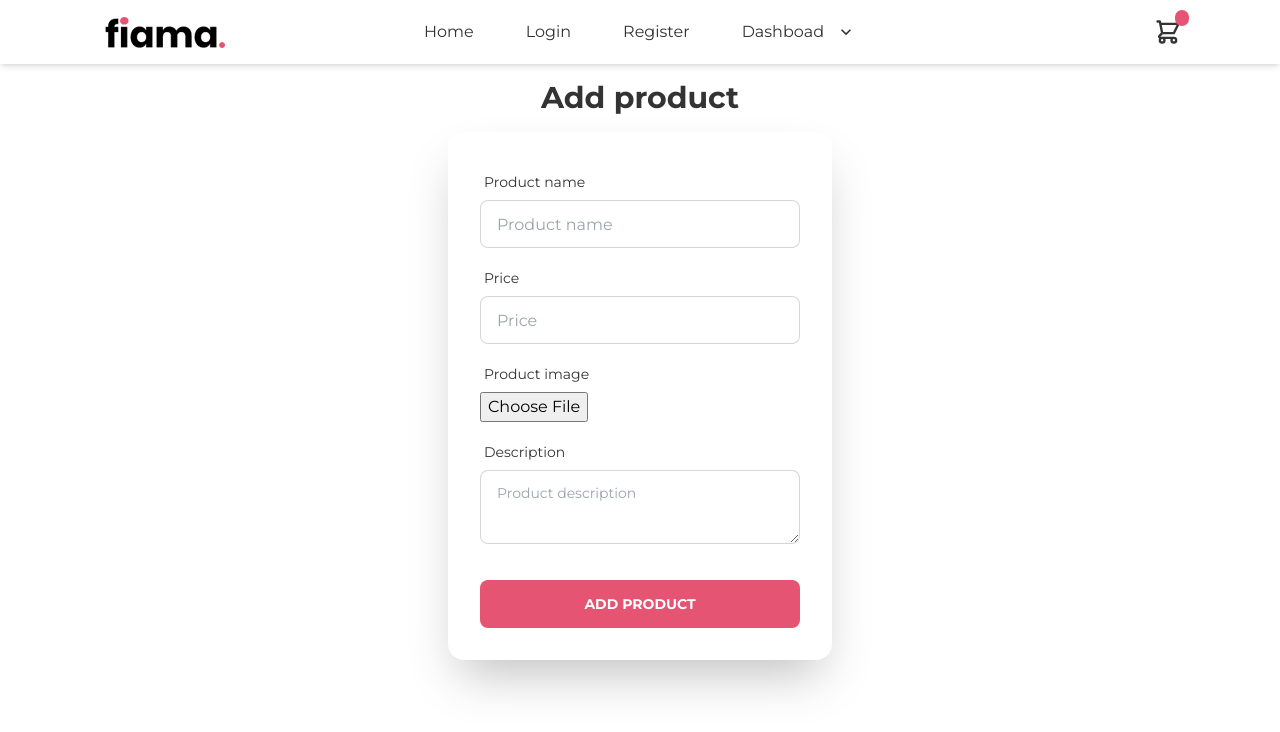
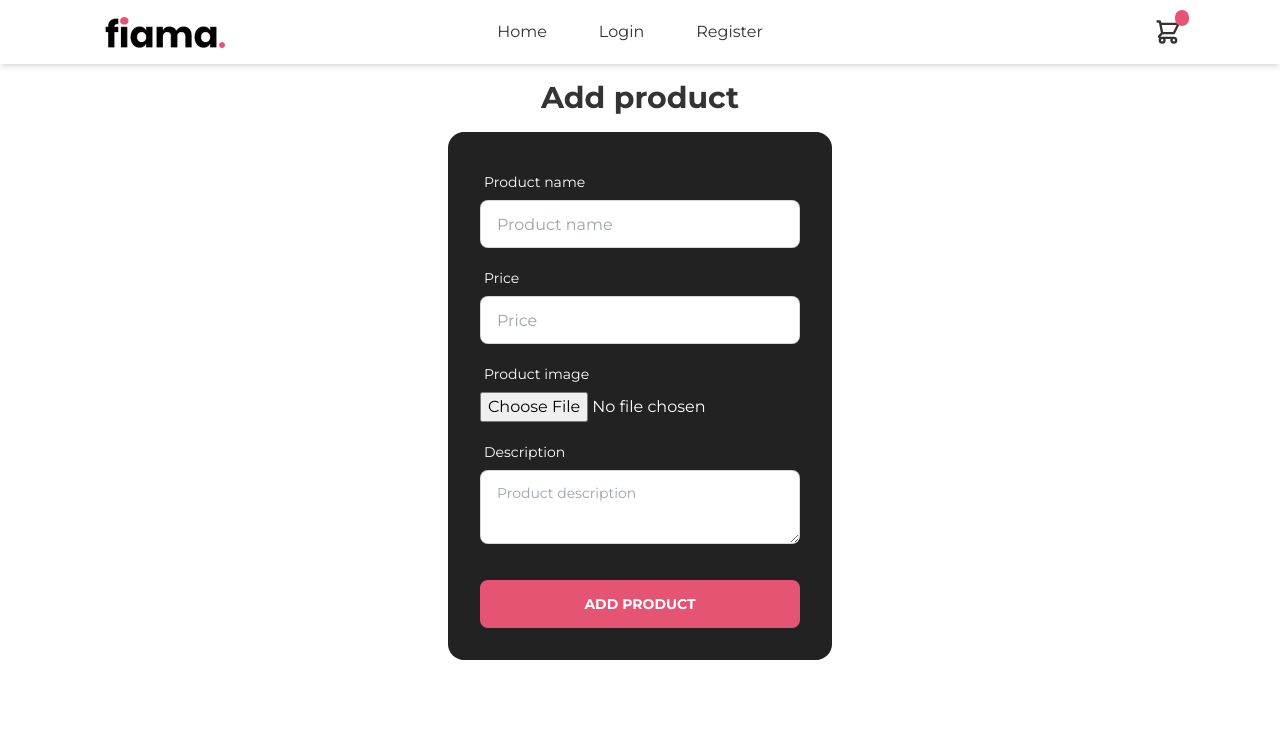
Before and after one commit to sheikh-riyadh/repliq-ecommerce-client, a React (Create React App) app: page /add-product in a window 1280 px wide. Shown: the top 732 px of the page. Built offline with nearby package versions, Linux system fonts and the light colour scheme; no server answers.

Commit message:
created add product page

```diff
--- a/src/Pages/AdminPage/AddProduct/AddProduct.js
+++ b/src/Pages/AdminPage/AddProduct/AddProduct.js
@@ -1,21 +1,19 @@
-import { useContext } from "react";
+import { useState } from "react";
 import { useForm } from "react-hook-form";
 import { toast } from "react-hot-toast";
-import { useNavigate } from "react-router-dom";
-import { AuthContext } from "../../../Context/AuthProvider";
+
 
 const AddProduct = () => {
-    const { user } = useContext(AuthContext)
+    const [loading, setLoading] = useState(false)
     const { register, formState: { errors }, handleSubmit, reset } = useForm();
 
-    const navigate = useNavigate()
-
-
+    /*  */
     const handleOnSubmit = (data) => {
 
+        setLoading(true)
         /* Get form data */
         const {
-            productName, categoryName, condition, price, productLocation, resalePrice, sellerName, userYears, description
+            productName, price, description
         } = data
 
 
@@ -24,36 +22,27 @@ const AddProduct = () => {
         const formData = new FormData()
         formData.append('image', image)
 
+        /* Image upload on imageBB server */
         fetch(`https://api.imgbb.com/1/upload?key=${process.env.REACT_APP_imageBB_api}`, {
             method: 'POST',
             body: formData
         }).then(res => res.json()).then(data => {
             if (data.success) {
-                const carPhoto = data?.data?.display_url;
+                const productImage = data?.data?.display_url;
 
                 const product = {
-                    sellerName,
-                    sellerPhoto: user?.photoURL,
-                    email: user?.email,
                     productName,
-                    carPhoto,
-                    userYears,
-                    condition,
-                    price,
-                    resalePrice,
-                    productLocation,
-                    description,
-                    categoryName,
-                    isVerify: 'false',
-                    postTime: new Date().toLocaleString()
+                    productImage,
+                    price: parseInt(price),
+                    description
                 }
-                saveProduct(product)
+                addProduct(product)
             }
         })
 
         /* Save product to database */
-        const saveProduct = (product) => {
-            fetch(`${process.env.REACT_APP_api_url}/category`, {
+        const addProduct = (product) => {
+            fetch(`${process.env.REACT_APP_api_url}/add-product`, {
                 method: 'POST',
                 headers: {
                     'content-type': 'application/json'
@@ -61,8 +50,8 @@ const AddProduct = () => {
                 body: JSON.stringify(product)
             }).then(res => res.json()).then(data => {
                 if (data.acknowledged) {
+                    setLoading(false)
                     toast.success('Product added succesfull')
-                    navigate('/dashboad/my-products')
                     reset()
                 }
             }).catch(e => console.error(e))
@@ -75,38 +64,38 @@ const AddProduct = () => {
                 <div className="text-center lg:text-left">
                     <h1 className="text-3xl font-bold">Add product</h1>
                 </div>
-                <form onSubmit={handleSubmit(handleOnSubmit)} className="card flex-shrink-0 w-full  max-w-sm shadow-2xl">
+                <form onSubmit={handleSubmit(handleOnSubmit)} className="card flex-shrink-0 w-full bg-primary max-w-sm">
                     <div className="card-body">
                         <div className="form-control">
                             <label className="label">
-                                <span className="label-text">Product name</span>
+                                <span className="label-text text-white">Product name</span>
                             </label>
                             <input {...register('productName', { required: 'This field required' })} type="text" placeholder="Product name" className="input input-bordered" />
                             <p className='text-red-600 font-medium text-start mt-1'>{errors.productName?.message}</p>
                         </div>
                         <div className="form-control">
                             <label className="label">
-                                <span className="label-text">Price</span>
+                                <span className="label-text text-white">Price</span>
                             </label>
-                            <input {...register('price', { required: 'This field required' })} type="text" placeholder="Price" className="input input-bordered" />
+                            <input {...register('price', { required: 'This field required' })} type="number" placeholder="Price" className="input input-bordered" />
                             <p className='text-red-600 font-medium text-start mt-1'>{errors.price?.message}</p>
                         </div>
                         <div className="form-control">
                             <label className="label">
-                                <span className="label-text">Product image</span>
+                                <span className="label-text text-white">Product image</span>
                             </label>
                             <input {...register('productImage', { required: 'This field required' })} type="file" accept='image/*' name='productImage' className='text-white' />
                             <p className='text-red-600 font-medium text-start mt-1'>{errors.productImage?.message}</p>
                         </div>
                         <div className="form-control">
                             <label className="label">
-                                <span className="label-text">Description</span>
+                                <span className="label-text text-white">Description</span>
                             </label>
                             <textarea {...register('description', { required: 'This field required' })} type="text" placeholder="Product description" className="textarea textarea-bordered"></textarea>
                             <p className='text-red-600 font-medium text-start mt-1'>{errors.description?.message}</p>
                         </div>
                         <div className="form-control mt-6">
-                            <button className="hover:text-gray-100 bg-secondary text-white btn border-0">Add Product</button>
+                            <button className="btn-secondary text-white btn border-0">{loading ? "Processing..." : "Add Product"}</button>
                         </div>
                     </div>
                 </form>
--- a/src/Pages/Shared/Header/Header.js
+++ b/src/Pages/Shared/Header/Header.js
@@ -78,6 +78,7 @@ const Header = () => {
                                 {
                                     headerItems()
                                 }
+                                {user?.uid &&
                                     <li tabIndex={0}>
                                         <span className="justify-between">
                                             Dashboad
@@ -98,6 +99,7 @@ const Header = () => {
                                             }
                                         </ul>
                                     </li>
+                                }
                             </ul>
                         </div>
                         <Link className="btn btn-ghost normal-case text-xl">
@@ -109,6 +111,7 @@ const Header = () => {
                             {
                                 headerItems()
                             }
+                            {user?.uid &&
                                 <li tabIndex={0} className='bg-white'>
                                     <Link>
                                         Dashboad
@@ -131,6 +134,7 @@ const Header = () => {
                                         }
                                     </ul>
                                 </li>
+                            }
                         </ul>
                     </div>
                     <div className="navbar-end">
--- a/src/index.css
+++ b/src/index.css
@@ -16,3 +16,15 @@ code {
   font-family: source-code-pro, Menlo, Monaco, Consolas, 'Courier New',
     monospace;
 }
+
+/* Chrome, Safari, Edge, Opera */
+input::-webkit-outer-spin-button,
+input::-webkit-inner-spin-button {
+  -webkit-appearance: none;
+  margin: 0;
+}
+
+/* Firefox */
+input[type=number] {
+  -moz-appearance: textfield;
+}
--- a/tailwind.config.js
+++ b/tailwind.config.js
@@ -5,7 +5,7 @@ module.exports = {
     themes: [
       {
         fiama: {
-          primary: '#000',
+          primary: '#222',
           secondary: '#E55472',
           accent: "#3A4256",
           neutral: "#191D24",
```
Lines whose indentation alone changed are shown as unchanged.
